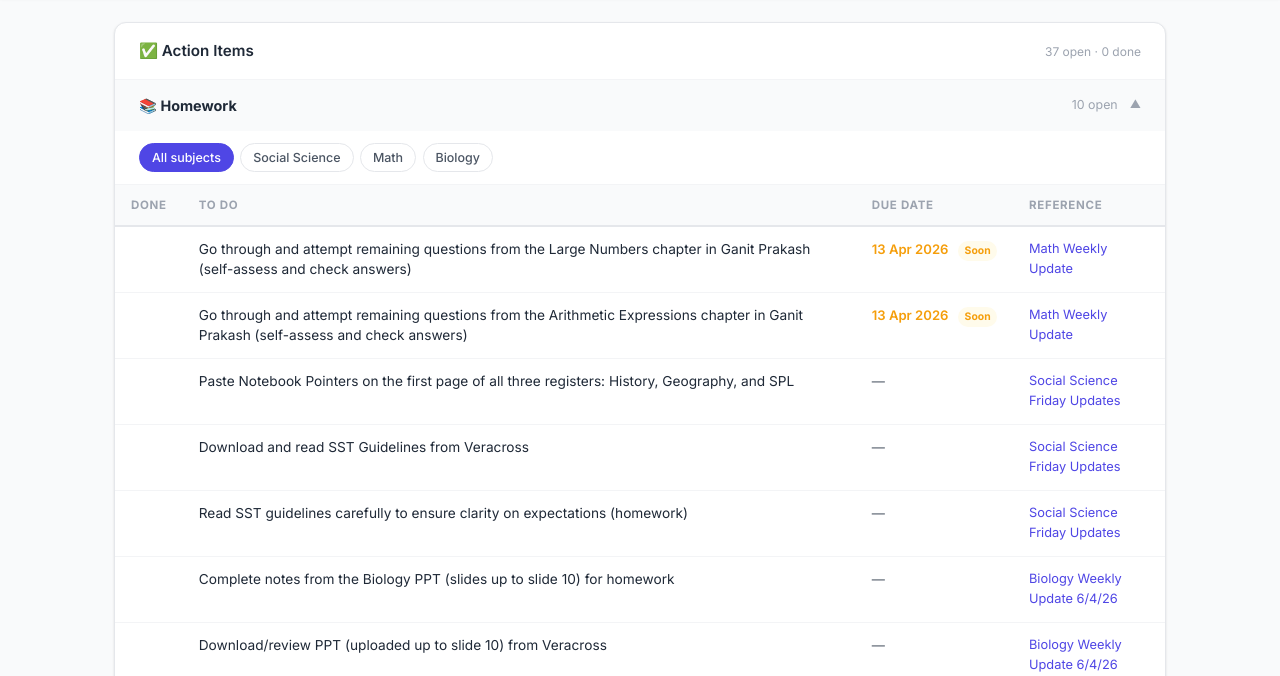
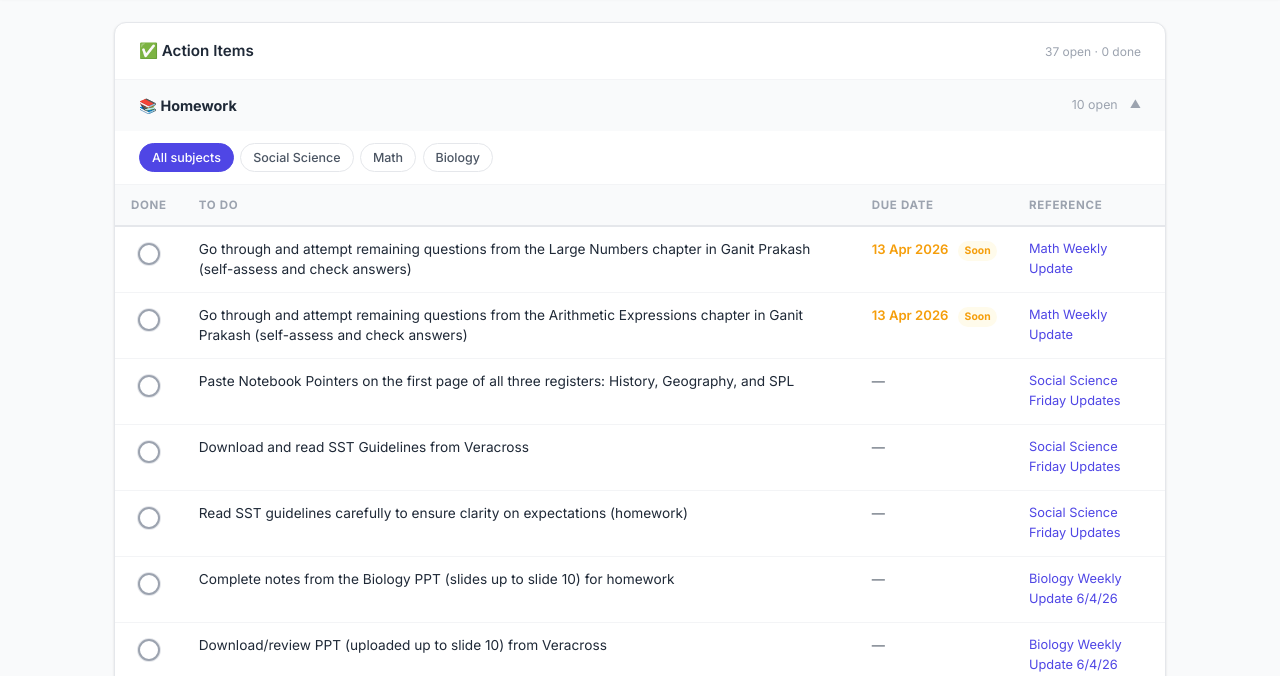
Before and after one commit to suruchigarg10/school-dashboard, a plain HTML site: page index.html in a window 1280 px wide. Shown: the part 124-800 px from the top of the page. Drawn offline with Linux system fonts and the light colour scheme; a script that the page names is missing.

Commit message:
Fix todo checkbox visibility — darker border + outer shadow ring

```diff
--- a/style.css
+++ b/style.css
@@ -687,17 +687,19 @@
   display: inline-flex;
   align-items: center;
   justify-content: center;
-  width: 20px; height: 20px;
+  width: 22px; height: 22px;
   border-radius: 50%;
-  border: 2px solid var(--gray-300);
+  border: 2.5px solid var(--gray-400);
   cursor: pointer;
   transition: all 0.15s;
   background: white;
+  box-shadow: 0 0 0 1px var(--gray-200);
 }
-.todo-check-custom:hover { border-color: var(--primary); background: var(--primary-light); }
+.todo-check-custom:hover { border-color: var(--primary); background: var(--primary-light); box-shadow: none; }
 .todo-checkbox:checked + .todo-check-custom {
   background: var(--green);
   border-color: var(--green);
+  box-shadow: none;
 }
 .todo-check-icon {
   font-size: 0.7rem;
```
